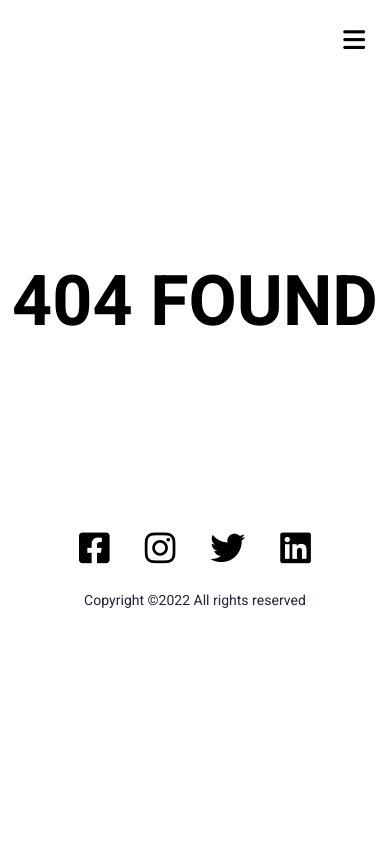
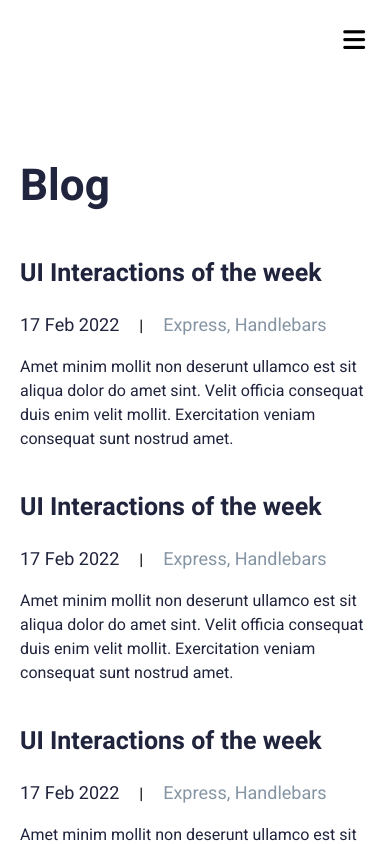
Before and after one commit to AbdujalilovIsmoil/John-Multi-Page-Web-Site, a React (Vite) app: page /blog in a window 390 px wide. Before the commit this address had no page. Shown: the top 844 px of the page. Built offline with nearby package versions, Linux system fonts and the light colour scheme.

Commit message:
Blog Page is Responsive The End

```diff
--- a/src/App.jsx
+++ b/src/App.jsx
@@ -5,6 +5,7 @@ import Footer from "./components/Footer/Footer";
 import ErrorFound from "./UI/404/ErrorFound";
 import "./style.css";
 import Homes from "./pages/Home/Homes";
+import Blog from "./pages/Blog/Blog";
 
 const App = () => {
   return (
@@ -15,6 +16,7 @@ const App = () => {
           <Routes>
             <Route path="/" element={<Homes />}/>
             <Route path="*" element={<ErrorFound />} />
+            <Route path="/blog" element={<Blog />}/>
           </Routes>
         </main>
         <Footer />
--- a/src/components/Header/header.jsx
+++ b/src/components/Header/header.jsx
@@ -1,5 +1,6 @@
 import React from "react";
 import "./header.scss";
+import { NavLink } from "react-router-dom";
 
 const header = () => {
   return (
@@ -9,14 +10,14 @@ const header = () => {
           <nav className="nav">
             <ul className="nav__list">
               <li className="nav__list_item">
-                <a href="#" className="nav__list_item-link active">
+                <NavLink to="/" className="nav__list_item-link active">
                   Home
-                </a>
+                </NavLink>
               </li>
               <li className="nav__list_item">
-                <a href="#" className="nav__list_item-link">
+                <NavLink to="/blog" className="nav__list_item-link">
                   Blog
-                </a>
+                </NavLink>
               </li>
               <li className="nav__list_item">
                 <a href="#" className="nav__list_item-link">
--- /dev/null
+++ b/src/components/section/Blog/BlogPage.jsx
@@ -0,0 +1,41 @@
+import "./BlogPage.scss";
+
+const Blog = (props) => {
+  const { api } = props;
+
+  return (
+    <>
+      <section className="BlogPage">
+        <div className="container">
+          <h2 className="BlogPage-title">Blog</h2>
+          <div className="BlogPage_container">
+            {api.length > 0
+              ? api.map((item, index) => (
+                  <div className="BlogPage_container_box" key={index}>
+                    <h3 className="BlogPage_container_box-title">
+                      {item.title ? item.title : "Not Title"}
+                    </h3>
+                    <div className="BlogPage_container_box_dates">
+                      <p className="BlogPage_container_box_dates-date">
+                        {item.date ? item.date : new Date().getDate()} Feb{" "}
+                        {item.year ? item.year : new Date().getFullYear()}
+                      </p>
+                      |
+                      <p className="BlogPage_container_box_dates-text">
+                        {item.text ? item.text : "Not Text"}
+                      </p>
+                    </div>
+                    <p className="BlogPage_container_box-description">
+                      {item.description ? item.description : "Not Description"}
+                    </p>
+                  </div>
+                ))
+              : "NOT FOUND"}
+          </div>
+        </div>
+      </section>
+    </>
+  );
+};
+
+export default Blog;
--- /dev/null
+++ b/src/components/section/Blog/BlogPage.scss
@@ -0,0 +1,88 @@
+$title-color: #21243D;
+$dates-text-color: #8695A4;
+
+@mixin flexbox($flex, $jc, $ai, $gap, $fd) {
+  display: $flex;
+  justify-content: $jc;
+  align-items: $ai;
+  gap: $gap;
+  flex-direction: $fd;
+}
+
+.BlogPage {
+  &-title {
+    font-weight: 700;
+    font-size: 44px;
+    line-height: 60px;
+    color: $title-color;
+
+    margin: {
+      top: 105px;
+    }
+  }
+
+  &_container {
+    &_box {
+      &-title {
+        font-weight: 600;
+        font-size: 30px;
+        line-height: 44px;
+        color: $title-color;
+        margin: {
+          top: 45px;
+        }
+      }
+
+      &_dates {
+        @include flexbox(flex, flex-start, center, 20px, row);
+        margin: {
+          top: 15px;
+          bottom: 15px;
+        }
+        &-date {
+          font-weight: 400;
+          font-size: 20px;
+          line-height: 29px;
+          color: $title-color;
+        }
+
+        &-text {
+          font-weight: 400;
+          font-size: 20px;
+          line-height: 29px;
+          color: $dates-text-color;
+        }
+      }
+      &-description {
+        font-weight: 400;
+        font-size: 16px;
+        line-height: 24px;
+        color: $title-color;
+        max-width: 682px;
+      }
+    }
+  }
+}
+
+@media only screen and (max-width: 405px) {
+  .BlogPage{
+    &_container{
+      &_box{
+        &-title{
+          font-size: 25px;
+          margin: {
+            top: 35px;
+          }
+        }
+        &_dates{
+          &-date{
+            font-size: 18px;
+          }
+          &-text{
+            font-size: 18px;
+          }
+        }
+      }
+    }
+  }
+}
--- a/src/pages/Blog/Blog.jsx
+++ b/src/pages/Blog/Blog.jsx
@@ -1,9 +1,49 @@
-import React from 'react';
+import BlogPage from "../../components/section/Blog/BlogPage";
+import React from "react";
 
 const Blog = () => {
+  const BlogPageApi = [
+    {
+      title: "UI Interactions of the week",
+      text: "Express, Handlebars",
+      description: `Amet minim mollit non deserunt ullamco est sit aliqua dolor do
+      amet sint. Velit officia consequat duis enim velit mollit.
+      Exercitation veniam consequat sunt nostrud amet.`,
+      date: new Date().getDate(),
+      year: new Date().getFullYear(),
+    },
+    {
+      title: "UI Interactions of the week",
+      text: "Express, Handlebars",
+      description: `Amet minim mollit non deserunt ullamco est sit aliqua dolor do
+      amet sint. Velit officia consequat duis enim velit mollit.
+      Exercitation veniam consequat sunt nostrud amet.`,
+      date: new Date().getDate(),
+      year: new Date().getFullYear(),
+    },
+    {
+      title: "UI Interactions of the week",
+      text: "Express, Handlebars",
+      description: `Amet minim mollit non deserunt ullamco est sit aliqua dolor do
+      amet sint. Velit officia consequat duis enim velit mollit.
+      Exercitation veniam consequat sunt nostrud amet.`,
+      date: new Date().getDate(),
+      year: new Date().getFullYear(),
+    },
+    {
+      title: "UI Interactions of the week",
+      text: "Express, Handlebars",
+      description: `Amet minim mollit non deserunt ullamco est sit aliqua dolor do
+      amet sint. Velit officia consequat duis enim velit mollit.
+      Exercitation veniam consequat sunt nostrud amet.`,
+      date: new Date().getDate(),
+      year: new Date().getFullYear(),
+    },
+  ];
+
   return (
     <div>
-      <h1>Blog</h1>
+      <BlogPage api={BlogPageApi}/>
     </div>
   );
 };
--- a/src/style.css
+++ b/src/style.css
@@ -34,9 +34,9 @@ body {
   }
 }
 
-@media only screen and (max-width: 480px) {
+@media only screen and (max-width: 500px) {
   .container {
-    padding: 0 30px;
+    padding: 0 20px;
     max-width: 975px;
     margin: 0 auto;
   }
```
